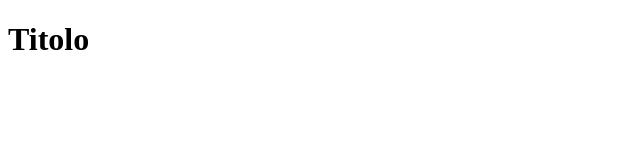
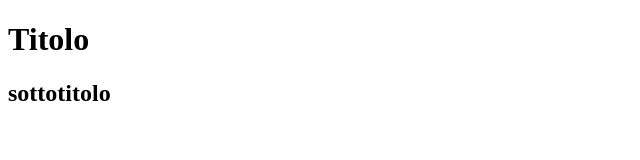
Before and after one commit to FrancescoFlavioMartinelli/Esempio_GIT, a plain HTML site: page index.html in a window 1280 px wide. Shown: the whole page, without its empty margins (0-640 px from the left). Drawn offline with Linux system fonts and the light colour scheme.

Commit message:
aggiunto sottotitolo

```diff
--- a/assets/style/style.css
+++ b/assets/style/style.css
@@ -1,3 +1,4 @@
 body {
     margin: 0;
+    background-color: white;
 }
--- a/index.html
+++ b/index.html
@@ -10,5 +10,7 @@
 
     <h1>Titolo</h1>
 
+    <h2>sottotitolo</h2>
+
 </body>
 </html>
```
